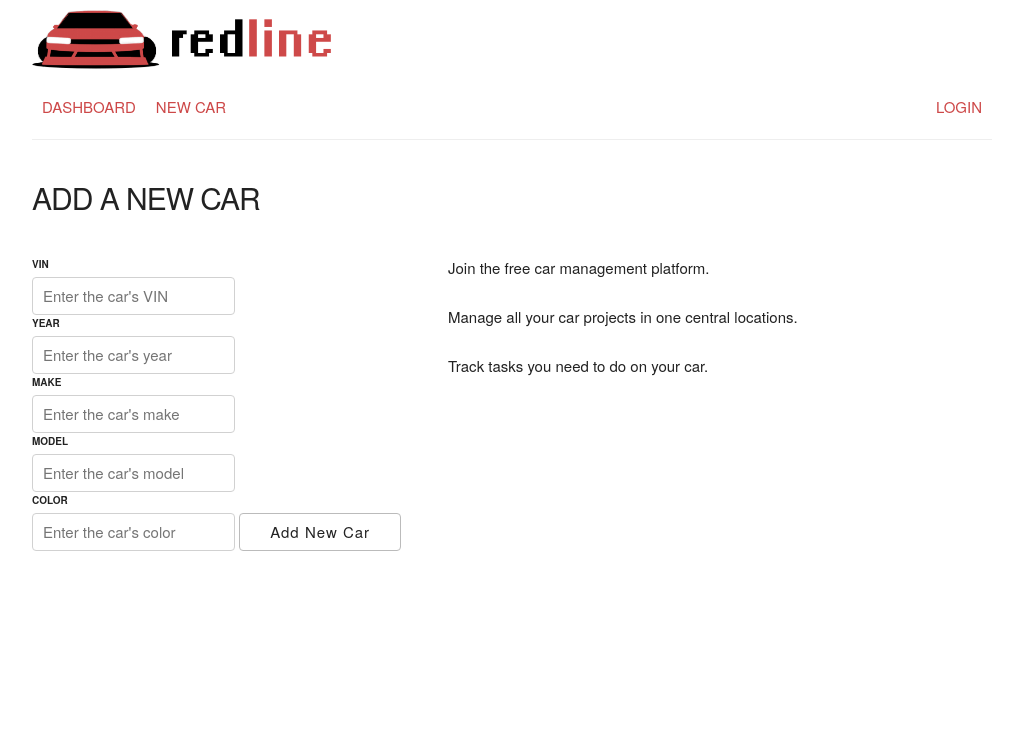
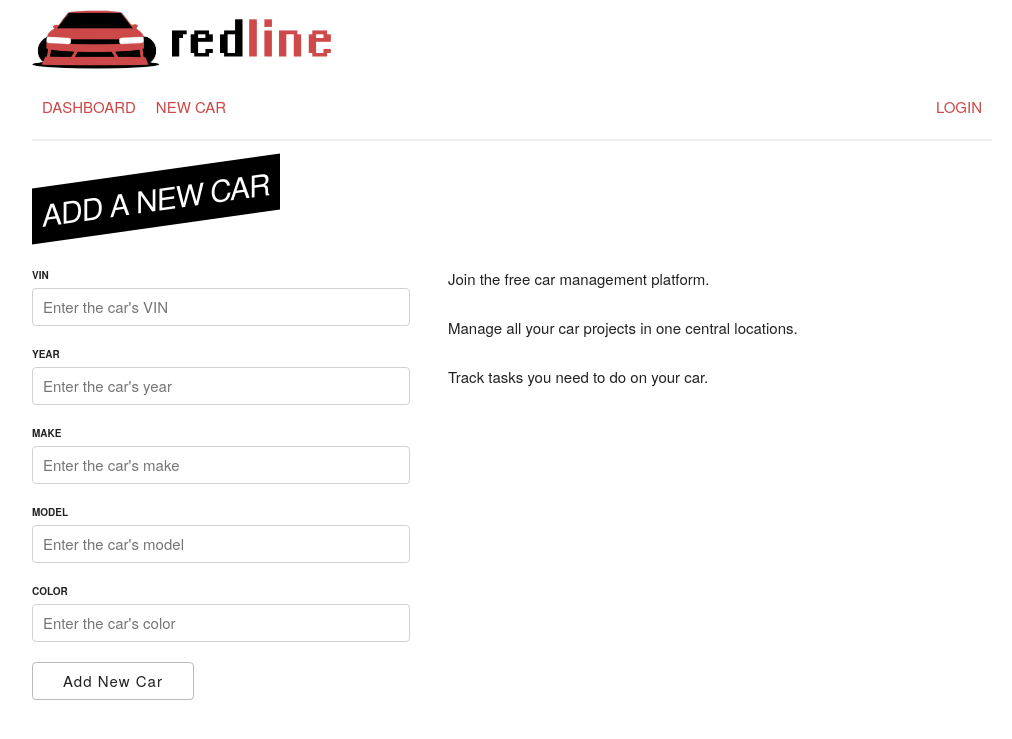
Before and after one commit to kevinbooth/redline, a Django app: page /new-car in a window 1280 px wide. Shown: the top 739 px of the page, without its empty margins (128-1140 px from the left). Run offline with Django 3.2, Linux system fonts and the light colour scheme.

Commit message:
Update page header and form styles

```diff
--- a/frontend/static/styles/styles.css
+++ b/frontend/static/styles/styles.css
@@ -6,10 +6,10 @@ label {
 
 /* Nav styles */
 .nav {
-  margin-bottom: 40px;
+  margin-bottom: 10px;
 }
 .nav .container {
-  border-bottom: 1px solid #eee;
+  border-bottom: 2px solid #eee;
 }
 .nav__list {
   list-style: none;
@@ -36,25 +36,32 @@ label {
 /* Page styles */
 
 .page__title {
+  background-color: #000;
+  color: #fff;
+  display: inline-block;
+  margin-bottom: 40px;
+  padding: 10px;
   text-transform: uppercase;
-  margin-bottom: 40px;
+  -ms-transform: skewY(-8deg);
+  -webkit-transform: skewY(-8deg);
+  transform: skewY(-8deg);
 }
 .page__subtitle {
   font-size: 24px;
   text-transform: uppercase;
 }
 
-/* Login styles */
-.login {
+/* Form styles */
+.form {
 
 }
 
-.login__input {
+.form__input {
   width: 100%;
   margin-bottom: 20px;
 }
 
-.login__submit {
+.form__submit {
   margin-bottom: 40px;
 }
 
@@ -65,13 +72,13 @@ label {
   display: -ms-flexbox;
   display: -webkit-flex;
   display: flex;
-
   display: -webkit-flex; /* Safari */
   -webkit-flex-wrap: wrap; /* Safari 6.1+ */
   display: flex;
   flex-wrap: wrap;
 }
 .car-tile {
+  border: 1px solid #eee;
   padding: 20px;
   width: 100%;
   -webkit-box-shadow: 0px 0px 20px -15px rgba(0,0,0,0.5);
@@ -87,7 +94,7 @@ label {
 }
 @media only screen and (min-width: 1200px) {
   .car-tile {
-    width: 27.8%;
+    width: 27%;
     margin-right: 2%;
     margin-bottom: 2%;
   }
```
